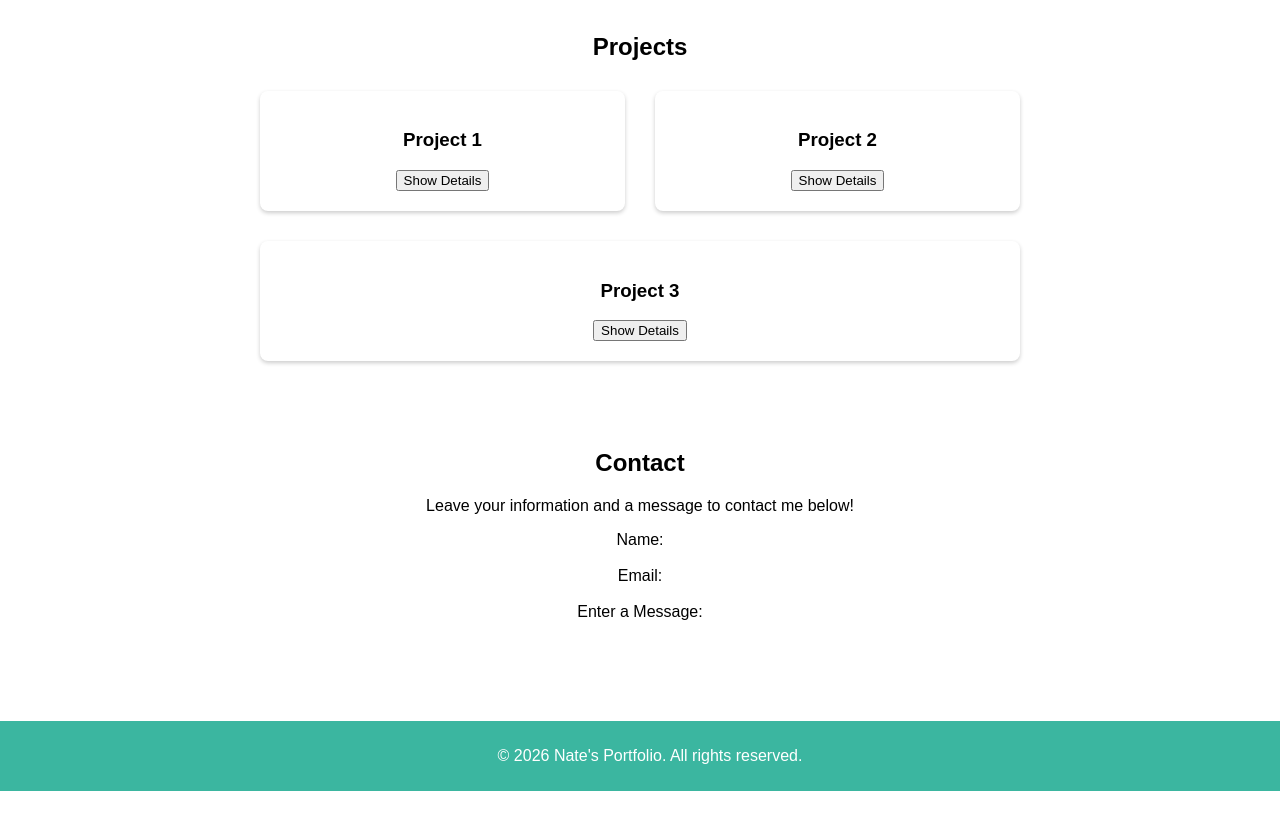
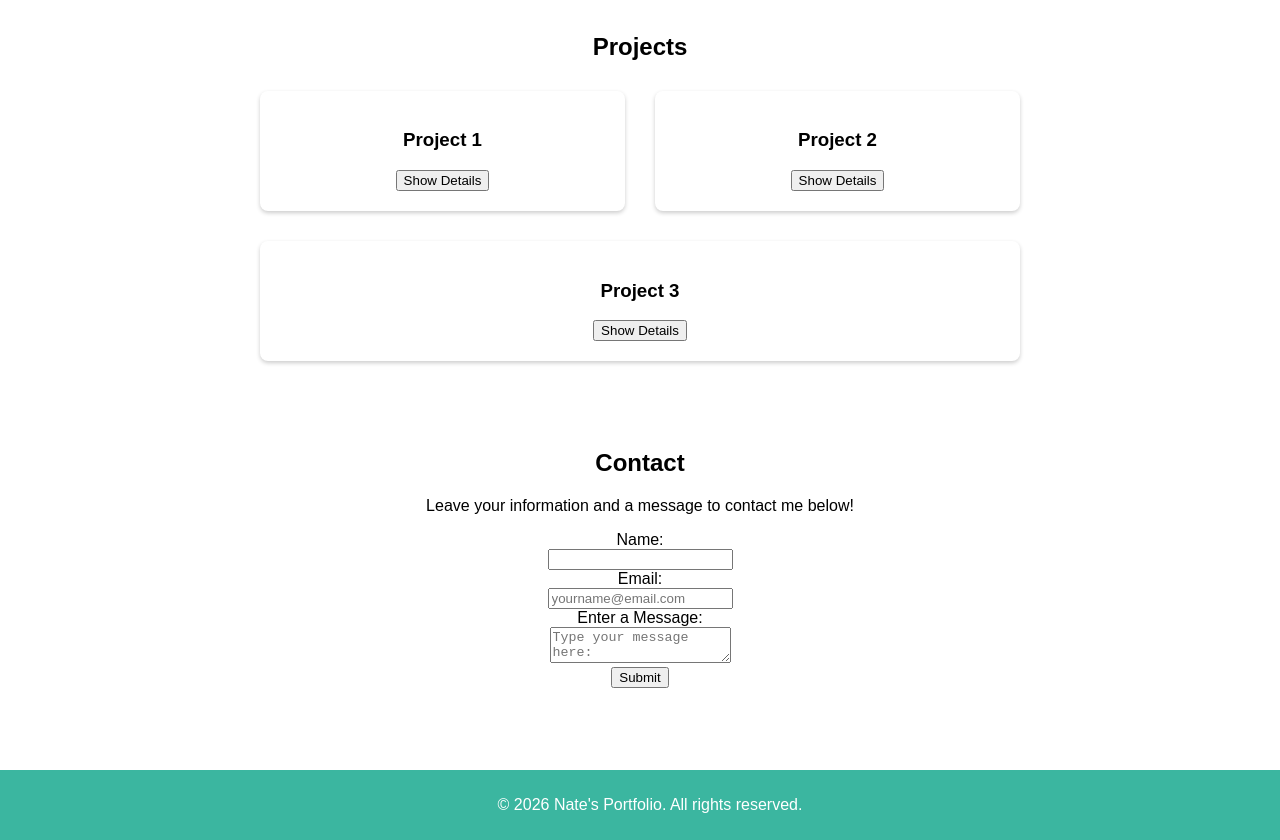
Before and after one commit to nateoseni/my-portfolio, a plain HTML site: page index.html in a window 1280 px wide. Shown: the part 329-1169 px from the top of the page. Before the commit the page ends 1120 px from the top, so only its background shows below. Drawn offline with Linux system fonts and the light colour scheme.

Commit message:
Added a button and placeholders in contact section, and a plan for javascript in comments

```diff
--- a/index.html
+++ b/index.html
@@ -53,15 +53,15 @@
     <section id="contact">
         <h2>Contact</h2>
         <p>Leave your information and a message to contact me below!</p>
-
-        <form>
+        <form id="contact-form">
             <label for="name">Name:</label><br>
-            <label type="text" id="name" name="name"></label><br>
+            <input type="text" id="name" name="name"></input><br>
             <label for="email">Email:</label><br>
-            <label type="text" id="email" email="email"></label><br>
+            <input type="text" id="email" placeholder="yourname@email.com"><br>
             <label for="message">Enter a Message:</label><br>
+            <textarea name="message" id="message" placeholder="Type your message here:"></textarea>
             <label type="text" id="message" message="message"></label><br>
-
+            <button type="submit">Submit</button>
         </form>
     </section>
 
```
